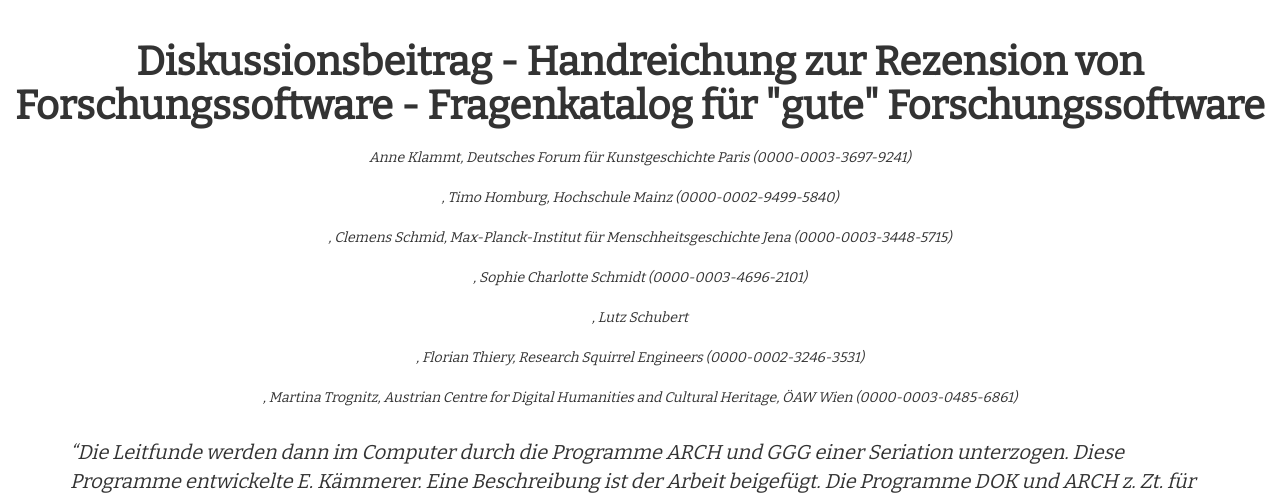
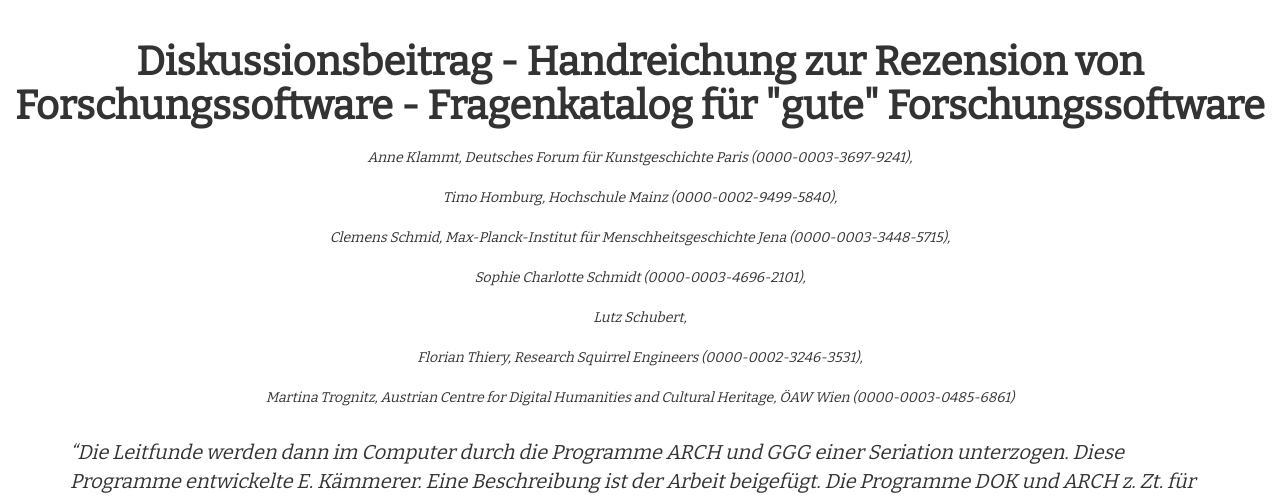
Before and after one commit to Research-Squirrel-Engineers/Impuls_SoftwareRezensionen_DGUF, a Jekyll site: the page built from Draft.md, in a window 1280 px wide and 900 px high. Shown: the top 495 px of the window. Built offline with Jekyll 4.4.1, drawn with Linux system fonts in a browser that asks for light colours; nearby versions of some CDN libraries.

Commit message:
Update draft.html

```diff
--- a/_layouts/draft.html
+++ b/_layouts/draft.html
@@ -40,7 +40,7 @@ for (anchor in anchors){
 
 <body>
 	<header><h1 align="center">{{page.title}}</h1></header>
-	<p class="authors">{% for aut in page.author %}{{aut}}<br/><br/>{% if forloop.last == false %}, {% endif %}{% endfor %}</p>
+	<p class="authors">{% for aut in page.author %}{{aut}}{% if forloop.last == false %}, {% endif %}<br/><br/>{% endfor %}</p>
   <div class="container">
     <div class="row">
       <main class="col-md-12" role="main">
```
